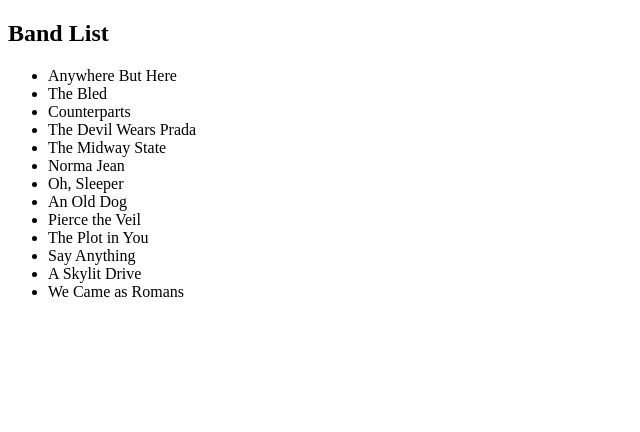
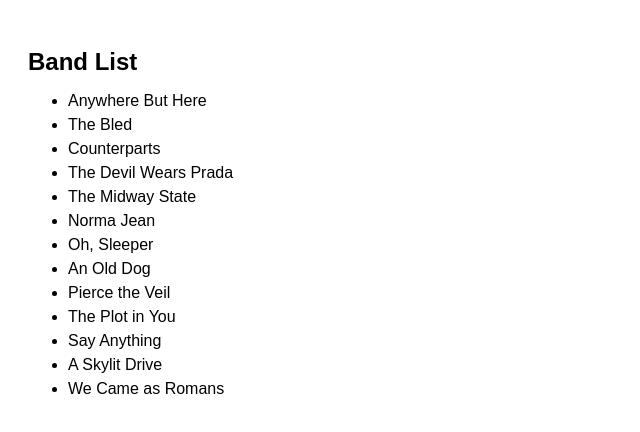
Before and after one commit to acciojob/sorting-articles-himanshusalal, a website: page main.html in a window 1280 px wide. Shown: the whole page, without its empty margins (0-640 px from the left). Drawn offline with Linux system fonts and the light colour scheme.

Commit message:
created a submission

```diff
--- a/styles.css
+++ b/styles.css
@@ -1 +1,17 @@
 /*  your css code here. If applicable */
+body {
+  font-family: Arial, sans-serif;
+  padding: 20px;
+}
+
+h2 {
+  margin-bottom: 10px;
+}
+
+ul {
+  list-style-type: disc;
+}
+
+li {
+  margin: 6px 0;
+}
```
